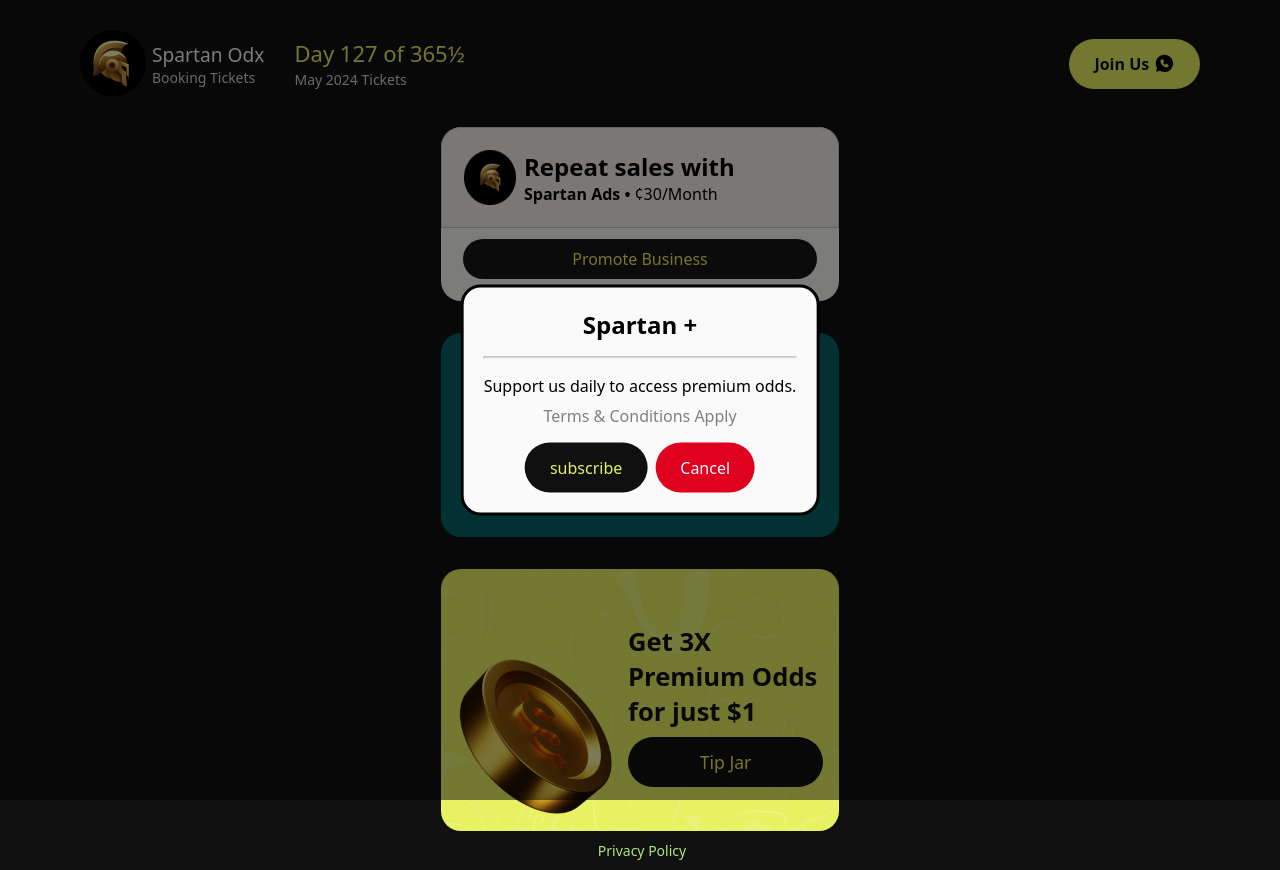
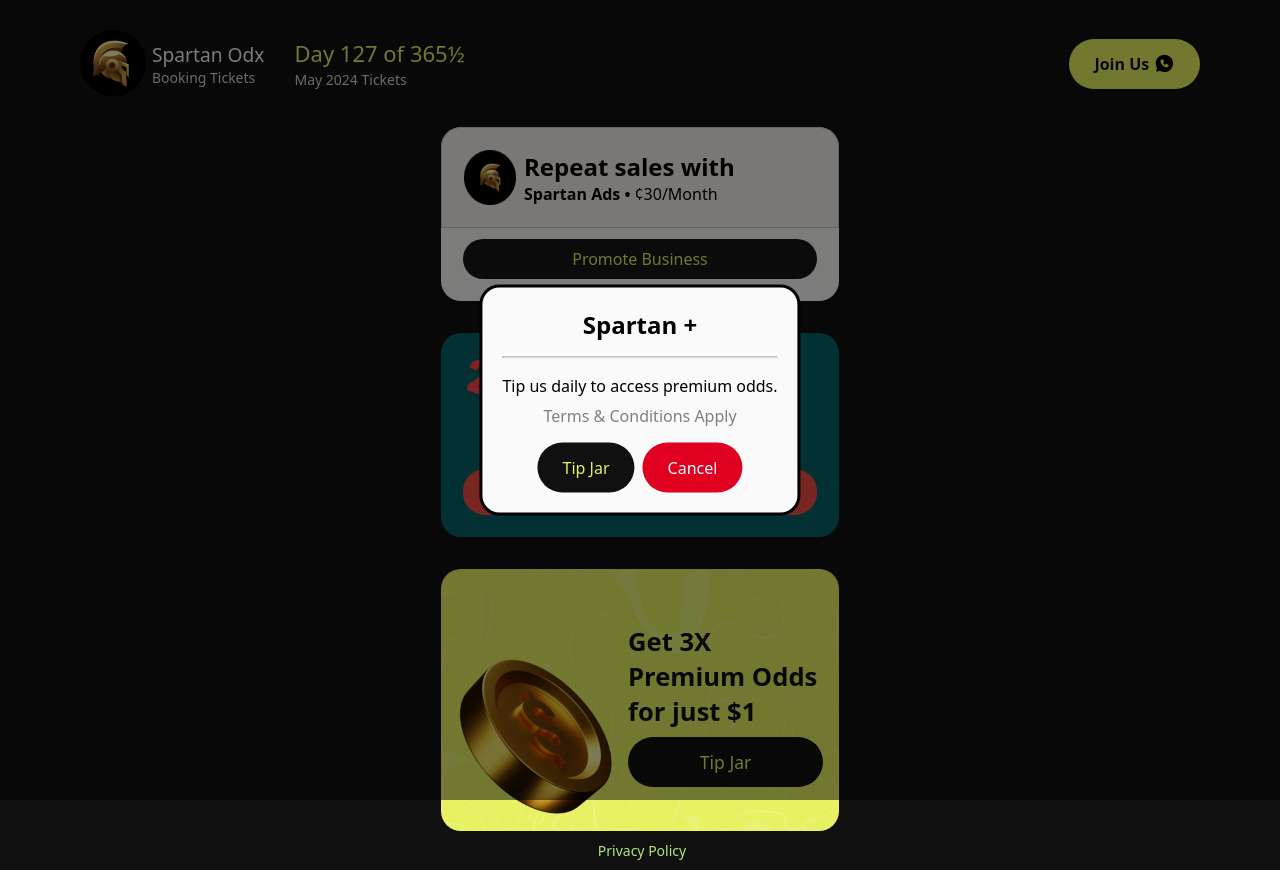
Before and after one commit to joeokat/spartanBookingTicket, a SvelteKit app: page / in a window 1280 px wide. Both pictures are taken after a click on the button "Tip Jar". Built offline with nearby package versions, Linux system fonts and the light colour scheme.

Commit message:
Update +page.svelte

```diff
--- a/src/routes/+page.svelte
+++ b/src/routes/+page.svelte
@@ -29,11 +29,11 @@
 		<Modal showModal={show} handleClose={closeModal}>
 			<h3 class="heading">Spartan +</h3>
 			<hr />
-			<p class="description">Support us daily to access premium odds.</p>
+			<p class="description">Tip us daily to access premium odds.</p>
 			<p class="termss">Terms & Conditions Apply</p>
 			<div class="dialog-btns">
 				<a href="/subscribe">
-					<button class="btn-subscribe"> subscribe </button>
+					<button class="btn-subscribe"> Tip Jar </button>
 				</a>
 				<button class="btn-cancel" on:click={closeModal}> Cancel </button>
 			</div>
```
